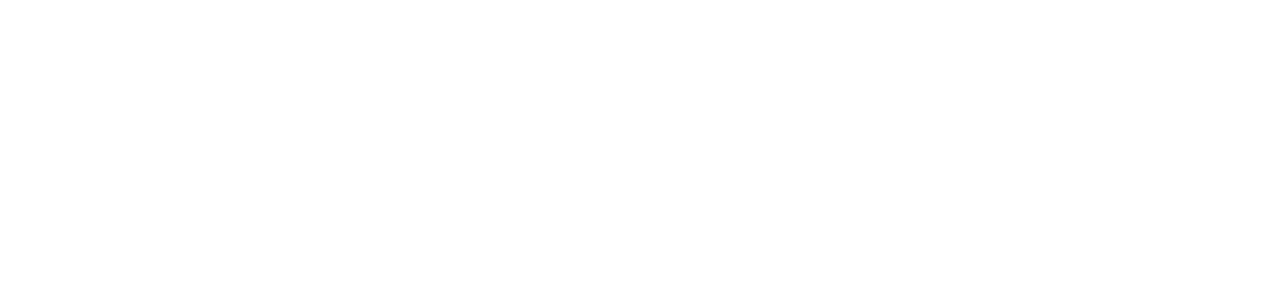
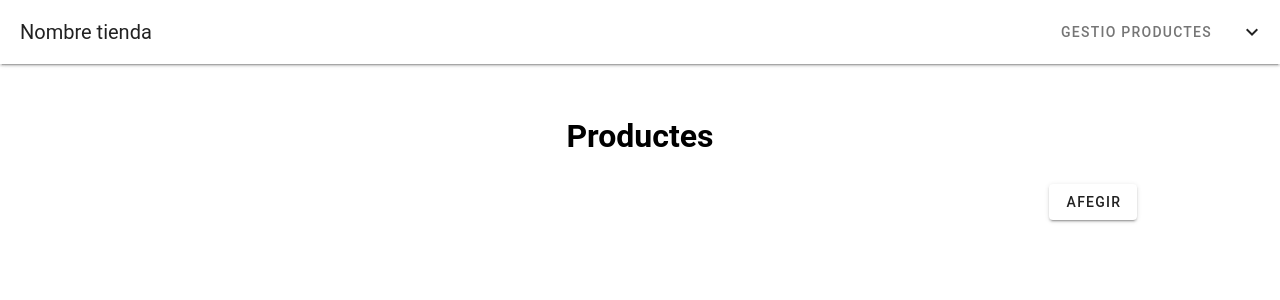
Before and after one commit to Joaguesan/Proyecto1_front_back, a Vue app in the folder tenda/: page /gestioproductes in a window 1280 px wide. Before the commit this address had no page. Shown: the top 300 px of the page. Built offline with nearby package versions, Linux system fonts and the light colour scheme.

Commit message:
Gestion de productos

```diff
--- /dev/null
+++ b/tenda/src/components/gestioProductos.vue
@@ -0,0 +1,63 @@
+<template>
+    <v-layout class="rounded rounded-md">
+        <v-app-bar :elevation="2" title="Nombre tienda">
+            <template v-slot:append>
+                <v-btn variant="plain" @click="cambio">
+                    {{ nombre }}
+                </v-btn>
+                <v-btn icon="	mdi-chevron-down"></v-btn>
+            </template>
+        </v-app-bar>
+
+        <v-main class="d-flex align-center justify-center" style="min-height: 300px;">
+            <v-container>
+                <v-row>
+                    <v-col cols="2"></v-col>
+                    <v-col cols="8" class="d-flex align-center justify-center">
+                        <h1>Productes</h1>
+                    </v-col>
+                    <v-col cols="2"></v-col>
+                </v-row>
+                <v-row>
+                    <v-col cols="10"></v-col>
+                    <v-col cols="2">
+                        <v-btn @click="dialog = true">Afegir</v-btn>
+                        <v-dialog v-model="dialog" width="auto">
+                            <v-card>
+
+                                <v-card-actions>
+                                    <v-btn color="primary" block @click="dialog = false">Close Dialog</v-btn>
+                                </v-card-actions>
+                            </v-card>
+                        </v-dialog>
+                    </v-col>
+                </v-row>
+                <v-row>
+                    <v-container>
+
+                    </v-container>
+                </v-row>
+            </v-container>
+        </v-main>
+    </v-layout>
+</template>
+<script>
+export default {
+    data: () => ({
+        nombre: "Gestio Productes",
+        link: "gestiocomandes",
+        dialog: false,
+        productos: []
+    }),
+    methods: {
+        cambio() {
+            this.nombre = this.nombre === 'Gestio Productes' ? 'Gestio Comandas' : 'Gestio Productes'
+            this.link = this.link === 'gestiocomandes' ? 'gestioproductes' : 'gestiocomandes'
+            this.$router.push(this.link)
+        },
+        afegir(){
+            this.dialog = this.dialog === false ? true : false
+        }
+    }
+}
+</script>
--- a/tenda/src/router/index.js
+++ b/tenda/src/router/index.js
@@ -24,7 +24,11 @@
   {
     path: '/gestiocomandes',
     component: () => import('@/components/GestioComandes.vue'),
+  },{
+    path: '/gestioproductes',
+    component: () => import('@/components/gestioProductos.vue'),
   },
+
 ]
 
 const router = createRouter({
```
